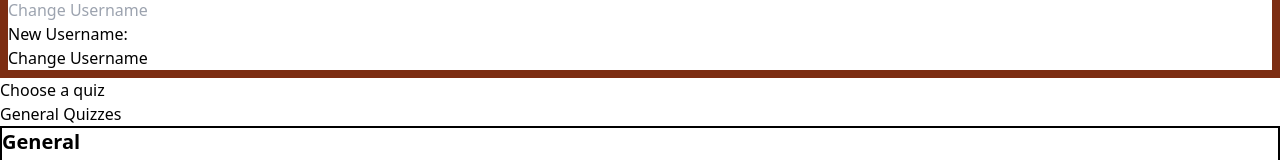
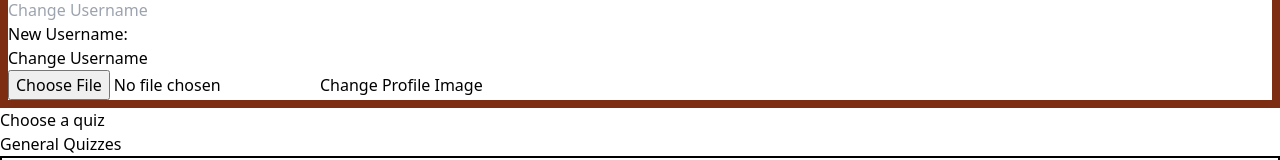
Before and after one commit to NureddinFarzaliyev/techquiz, a React (Vite) app in the folder client/: page / in a window 1280 px wide. Shown: the part 350-510 px from the top of the page. Built offline with nearby package versions, Linux system fonts and the light colour scheme; no server answers; sample sign-in values are in the browser's storage.

Commit message:
change profile picture

```diff
--- /dev/null
+++ b/client/src/Utils.jsx
@@ -0,0 +1,5 @@
+
+
+export const isImage = (file) => {
+    return file && file['type'].split('/')[0] === 'image';
+}
--- a/client/src/components/headerComponents/ExpandedProfile.jsx
+++ b/client/src/components/headerComponents/ExpandedProfile.jsx
@@ -1,13 +1,15 @@
 import React, { useState } from 'react'
+import { isImage } from '../../Utils'
 
 function ExpandedProfile( { userData,  imgUrl}) {
 
     const [newUsername, setNewUsername] = useState('')
+    const [profilePicture, setProfilePicture] = useState()
+    // const [buttonState, setButtonState] = useState(true)
+    const [registerStatus, setRegisterStatus] = useState('')
 
 
     const changeUsername = () => {
-
-
         if(newUsername != '' && newUsername){
 
             console.log("Username change request sent for", newUsername)
@@ -25,9 +27,46 @@ function ExpandedProfile( { userData,  imgUrl}) {
         }else{
             console.log('please...')
         }
+    }
+
+    const handleImageUpload = (e) => {
+        if(!isImage(e.target.files[0])){
+            setRegisterStatus("File type is not supported")
+            e.target.value = ''
+        }
+        else if(e.target.files[0].size > 1600000){
+            setRegisterStatus('File is too big')
+            e.target.value = ''
+        }else{
+            console.log('image uploaded')
+            // setButtonState(true)
+            setProfilePicture(e.target.files[0])
+        }
+    }
+
+    const changeProfile = () => {
+        if(profilePicture != undefined && profilePicture != ''){
+
+            const newImageData = new FormData();
+
+            newImageData.append("profilePicture", profilePicture)
+
+            try{
+                fetch(`${import.meta.env.VITE_BASE_URL}/user/picture/${localStorage.getItem("userId")}`, {
+                    method: "PUT",
+                    body: newImageData
+                }).then(response => response.json()).then(data => {
+                    console.log(data)
+                    location.reload()
+                })
+            }catch(error){
+                console.log(error)
+            }
+
+        }
+    }
 
 
-    }
 
 
 
@@ -43,6 +82,12 @@ function ExpandedProfile( { userData,  imgUrl}) {
                 <p>{`New Username: ${newUsername}`}</p>
                 <button onClick={() => {changeUsername()}} >Change Username</button>
             </div>
+
+            <div>
+                <input type="file" accept="image/*" onChange={(e) => {handleImageUpload(e)}} />
+                <button onClick={() => {changeProfile()}}>Change Profile Image</button>
+                <p>{registerStatus}</p>
+            </div>
         </div>
     )
 }
--- a/client/src/components/home/Auth.jsx
+++ b/client/src/components/home/Auth.jsx
@@ -1,6 +1,5 @@
 import React, { useState } from 'react'
-import { useSubmit } from 'react-router-dom';
-
+import { isImage } from '../../Utils';
 
 function Login() {
     const [loginUsername, setLoginUsername] = useState('');
@@ -41,10 +40,6 @@ function Login() {
         }
 
 
-    }
-
-    const isImage = (file) => {
-        return file && file['type'].split('/')[0] === 'image';
     }
 
     const handleImageUpload = (e) => {
```
